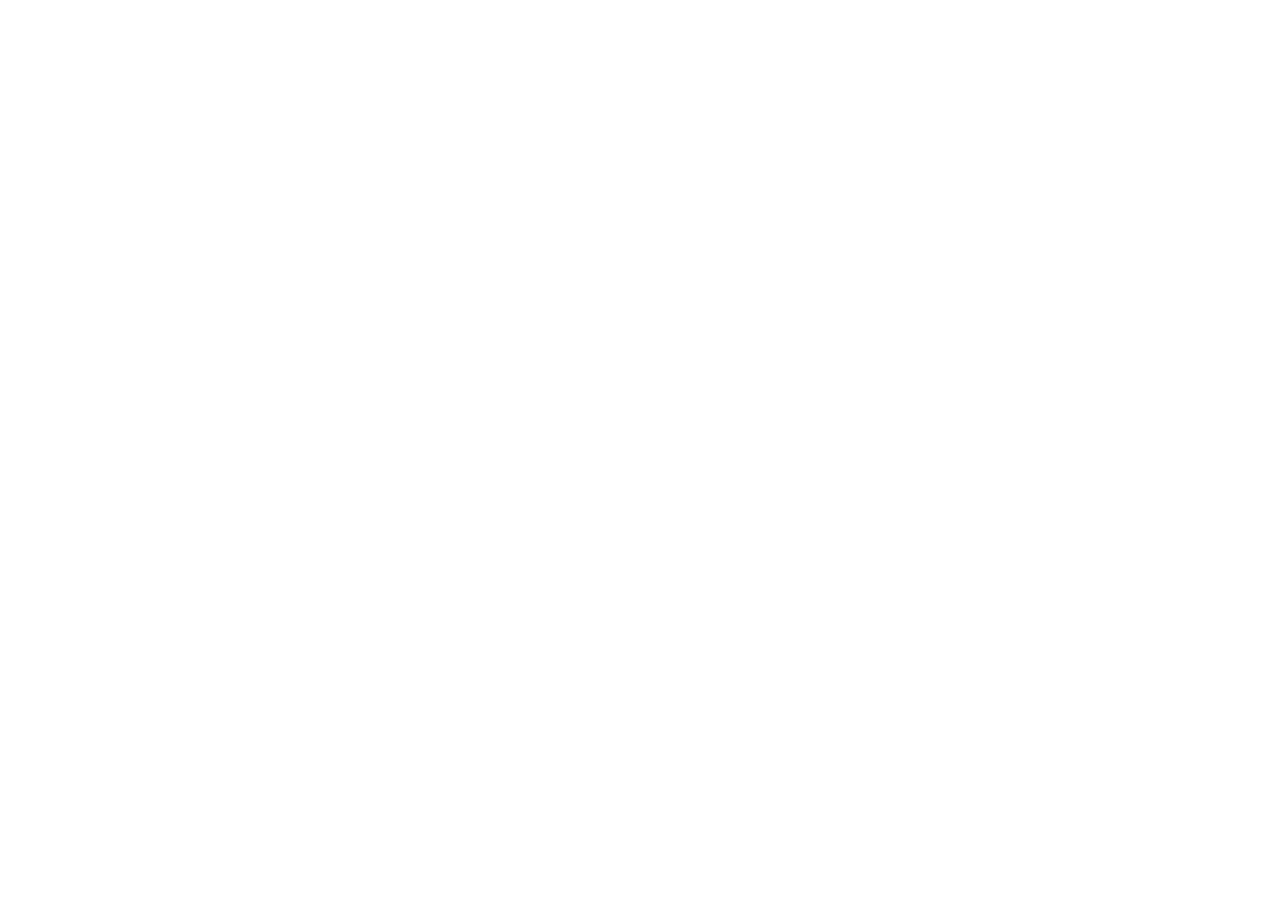
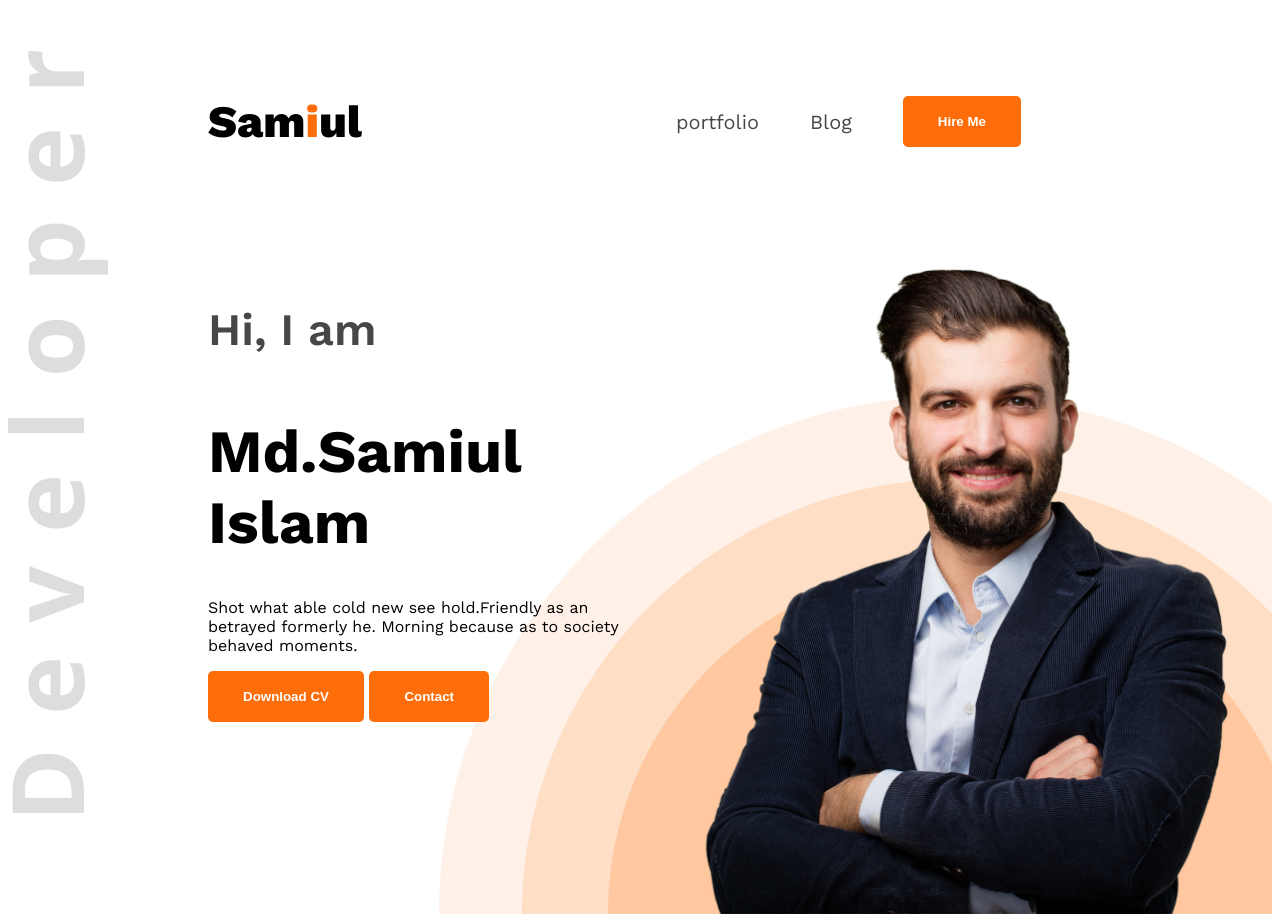
Before and after one commit to MdSamiul-Islam/web-developar-portfolio, a plain HTML site: page index.html in a window 1280 px wide. Before the commit the page ends 800 px from the top, so only its background shows below. Drawn offline with nearby package versions, Linux system fonts and the light colour scheme.

Commit message:
header part

```diff
--- a/index.html
+++ b/index.html
@@ -4,10 +4,41 @@
     <meta charset="UTF-8">
     <meta name="viewport" content="width=device-width, initial-scale=1.0">
     <title>web developer portfolio</title>
+
+    <link rel="preconnect" href="https://fonts.googleapis.com">
+<link rel="preconnect" href="https://fonts.gstatic.com" crossorigin>
+<link href="https://fonts.googleapis.com/css2?family=Open+Sans:ital,wght@0,300..800;1,300..800&family=Work+Sans:ital,wght@0,100..900;1,100..900&display=swap"
+         rel="stylesheet">
+
+    <link rel="stylesheet" href="styles/styles.css">
 </head>
-<body>
+<body class="work-sans-normal">
 
-    <header>
+    <header class="header">
+        <nav>
+            <h3 class="nav-title">Sam<span class="text-primary">i</span>ul</h3>
+            <ul>
+                <li><a class="dark-2" href="">portfolio</a></li>
+                <li><a class="dark-2" href="">Blog</a></li>
+                <li><a href=""><button class="btn-primary">Hire Me</button></a></li>
+            </ul>
+
+        </nav>
+
+        <!-- banner part -->
+      <div class="banner">
+        <div class="banner-content">
+             <h4 class="banner-greetings dark-2">Hi, I am</h4>
+             <h1 class="banner-title">Md.Samiul Islam</h1>
+             <p class="banner-description">
+                Shot what able cold new see hold.Friendly as an betrayed formerly he. Morning because as to society behaved moments.
+             </p>
+             <button class="btn-primary">Download CV</button>
+             <button class="btn-primary">Contact</button>
+        </div>
+        <img class="banner-profile-pic" src="images/hardy.png" alt="">
+      </div>
+         <!-- banner ending part -->
 
     </header>
 
--- /dev/null
+++ b/styles/styles.css
@@ -0,0 +1,82 @@
+
+
+.work-sans-normal{
+    font-family: "Work Sans", sans-serif;
+    font-optical-sizing: auto;
+    font-weight: normal;
+    font-style: normal;
+  }
+  /* header */
+  .header{
+    background-image: url('../images/developer.png'),url('../images/header_bg.png');
+    background-repeat: no-repeat;
+    background-position: top left,bottom right;
+  }
+
+  /* shared style */
+  .text-primary{
+    color: #FD6E0A
+  }
+  .dark-2{
+    color:#474747
+  }
+  .btn-primary{
+    background-color: #FD6E0A;
+    font-weight: bold;
+    color: white;
+    padding: 18px 35px ;
+    border-radius: 5px;
+    border: none;
+  }
+  /* Nav Styles*/
+nav{
+    display: flex;
+    align-items: center;
+    justify-content: space-between;
+    margin:   50px 200px;
+    font-size: 20px;
+}
+nav ul{
+    display: flex;
+    align-items: center;
+
+}
+
+ .nav-title{
+    font-weight: 800;
+    font-size: 45px;
+
+ }
+ nav ul li{
+    list-style: none;
+    margin-right: 51px;
+ }
+ nav li a{
+    text-decoration: none ;
+ }
+
+ /* banner styles */
+ .banner{
+  display: flex;
+  justify-content: space-between;
+  margin: 0 35px 0 200px;
+ }
+ .banner-content{
+  max-width: 580px;
+
+ }
+ .banner-greetings{
+      font-size: 45px;
+      font-weight: 600;
+ }
+ .banner-title{
+  font-weight: bold;
+  font-size: 60px;
+
+ }
+ .banner-discription{
+
+ }
+ .banner-profile-pic{
+  width: 580px;
+ }
```
